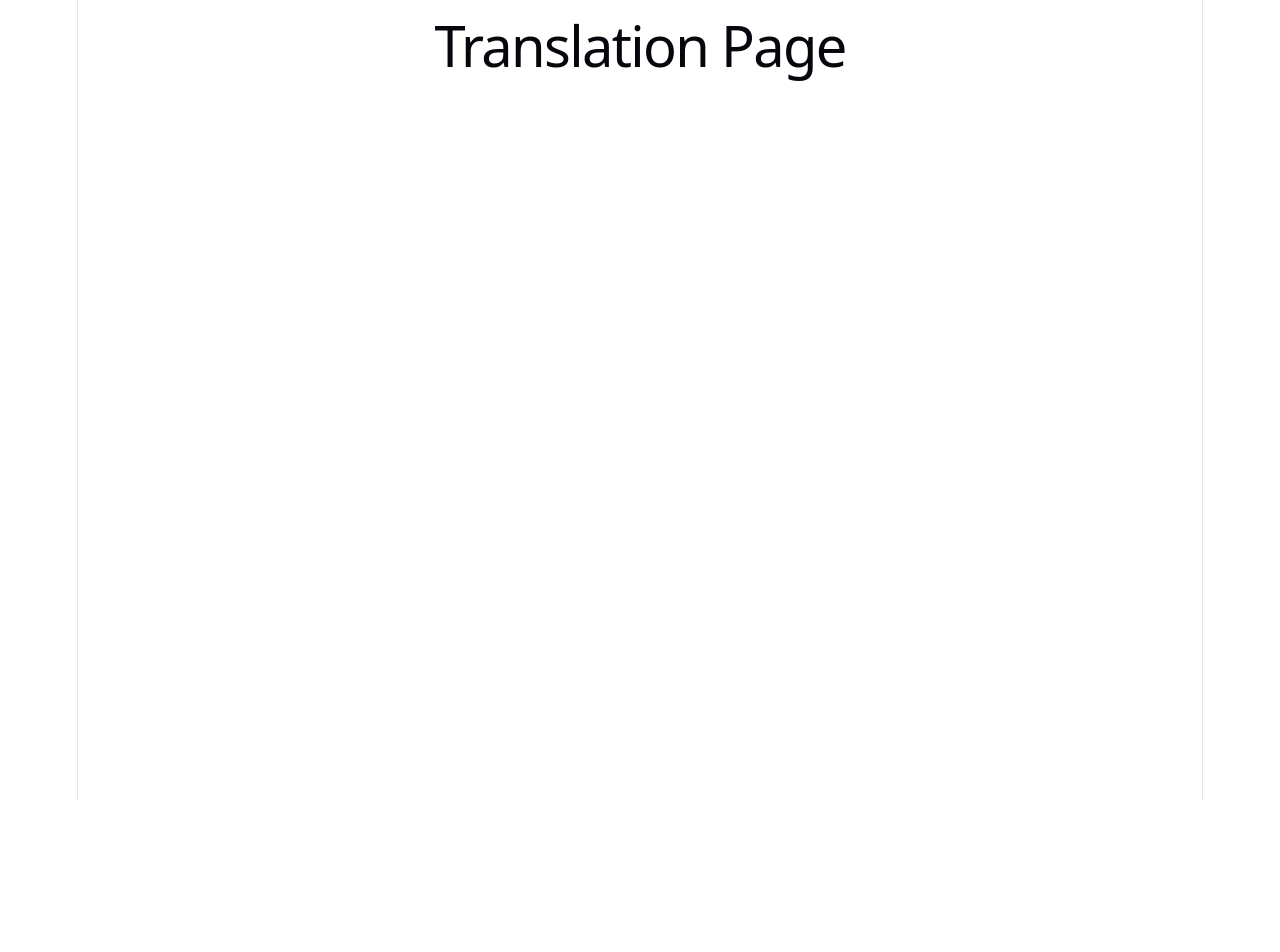
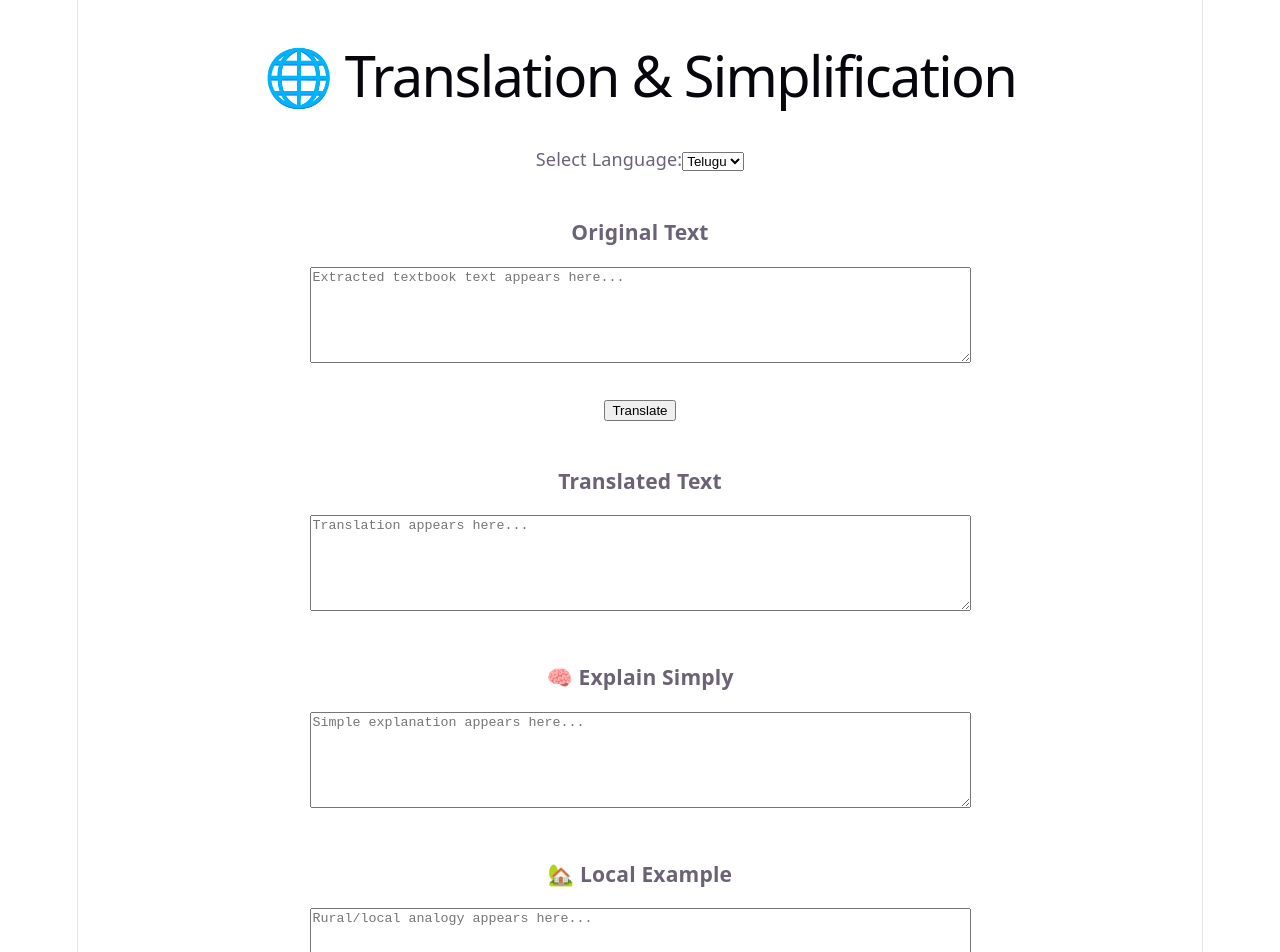
Before and after one commit to sreshtareddy0722/AI-Multilingual-Learning-Platform, a React app in the folder frontend/: page /translation in a window 1280 px wide. Shown: the top 952 px of the page. Before the commit the page ends 800 px from the top, so only its background shows below. Built offline with nearby package versions, Linux system fonts and the light colour scheme; the HTML template or start-up script is replaced by a standard one.

Commit message:
Create translation screen UI

```diff
--- a/frontend/src/pages/Translation.jsx
+++ b/frontend/src/pages/Translation.jsx
@@ -1,5 +1,67 @@
 function Translation() {
-  return <h1>Translation Page</h1>;
+  return (
+    <div style={{ padding: "30px" }}>
+      <h1>🌐 Translation & Simplification</h1>
+
+      <br />
+
+      <label>Select Language:</label>
+
+      <select>
+        <option>Telugu</option>
+        <option>Hindi</option>
+      </select>
+
+      <br />
+      <br />
+
+      <h3>Original Text</h3>
+
+      <textarea
+        rows="6"
+        cols="80"
+        placeholder="Extracted textbook text appears here..."
+      />
+
+      <br />
+      <br />
+
+      <button>Translate</button>
+
+      <br />
+      <br />
+
+      <h3>Translated Text</h3>
+
+      <textarea
+        rows="6"
+        cols="80"
+        placeholder="Translation appears here..."
+      />
+
+      <br />
+      <br />
+
+      <h3>🧠 Explain Simply</h3>
+
+      <textarea
+        rows="6"
+        cols="80"
+        placeholder="Simple explanation appears here..."
+      />
+
+      <br />
+      <br />
+
+      <h3>🏡 Local Example</h3>
+
+      <textarea
+        rows="4"
+        cols="80"
+        placeholder="Rural/local analogy appears here..."
+      />
+    </div>
+  );
 }
 
 export default Translation;
```
